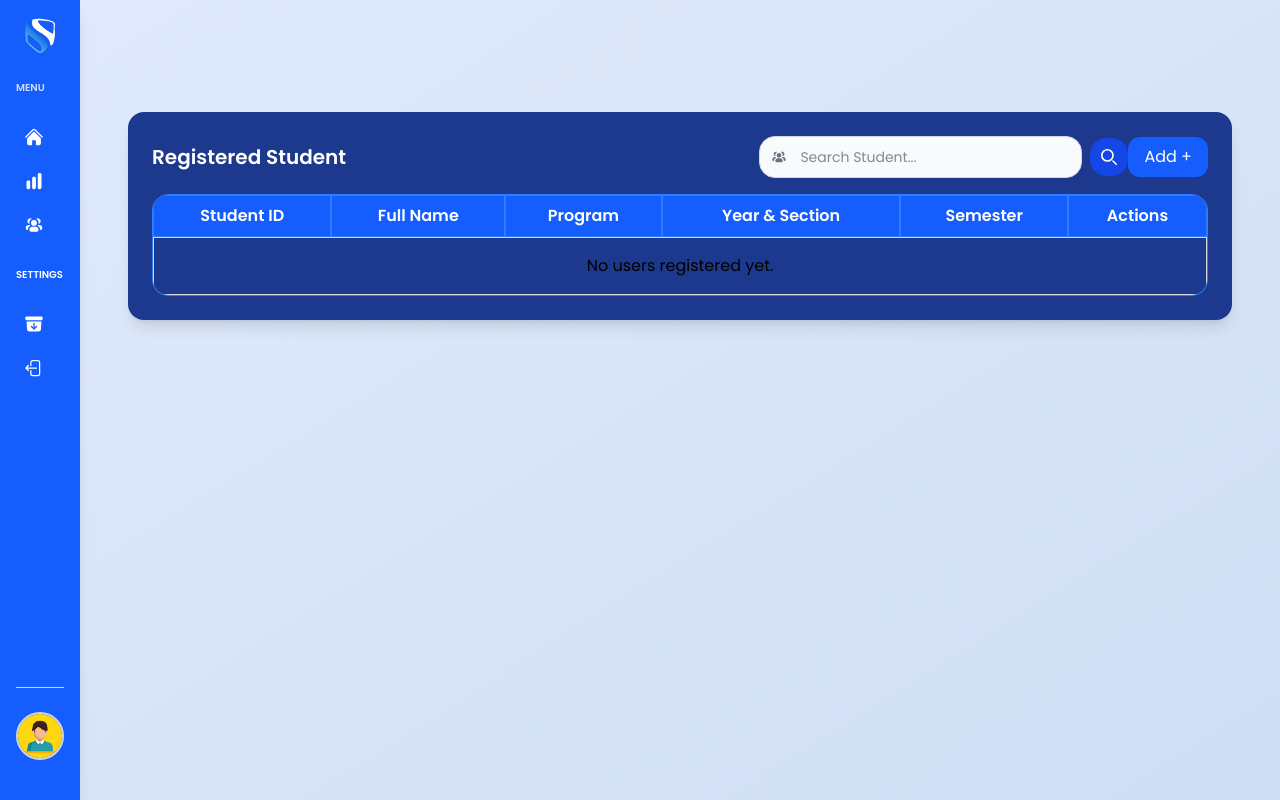
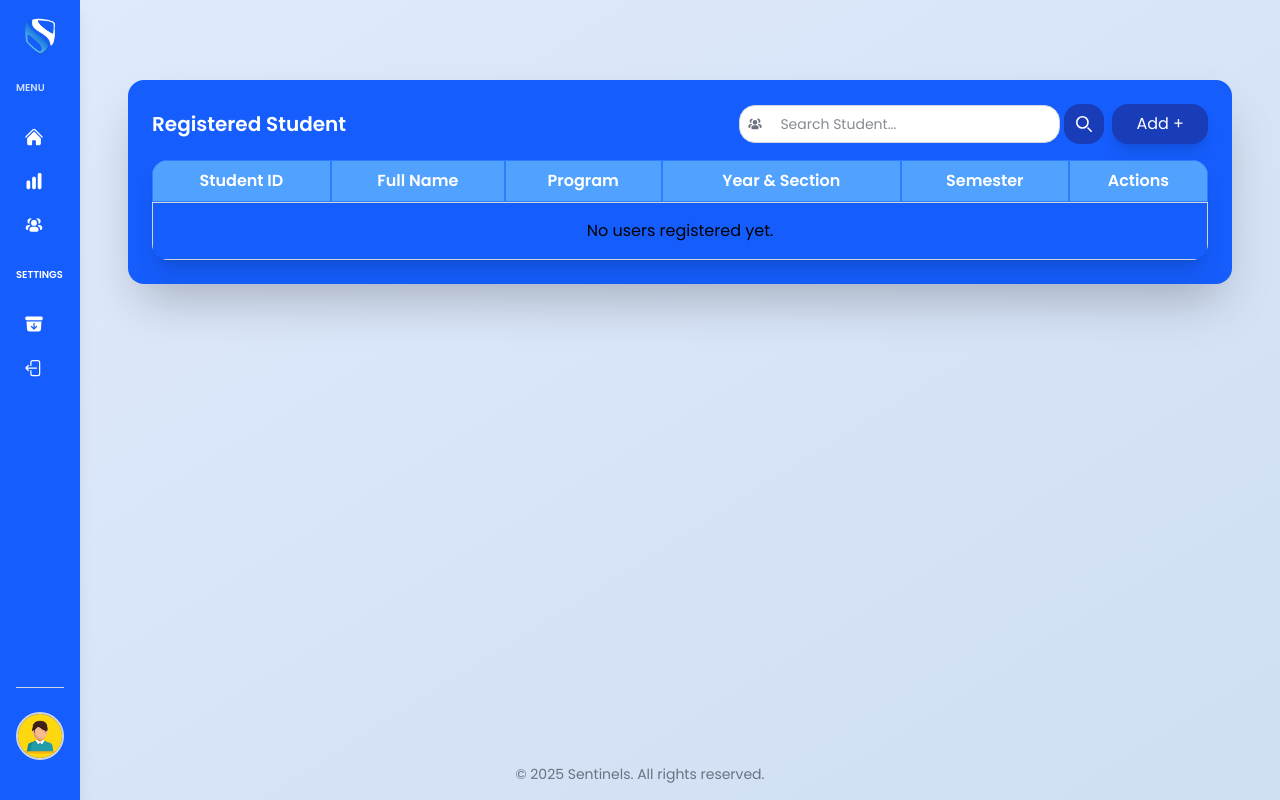
Before and after one commit to Yirmeyahuu/Sentinelsadmin, a Django app: page /Faculty/add/ in a window 1280 px wide. Run offline with Django 5.2, Linux system fonts and the light colour scheme; style sheets or scripts are compiled from the project's sources; some libraries are stand-ins or nearby versions.

Commit message:
fixed issues in UI of homepage and student page.

```diff
--- a/Faculty/templates/Students/student-list.html
+++ b/Faculty/templates/Students/student-list.html
@@ -68,8 +68,9 @@
     </div>
 </div>
 
+<!-- Student Table -->
 <div class="p-6 ml-20"> <!-- Added margin to prevent overlap with sidebar -->
-    <div class="bg-blue-900 shadow-lg rounded-2xl p-6 overflow-x-auto"> <!-- Ensures table responsiveness -->
+    <div class="bg-blue-600 shadow-2xl rounded-2xl p-6 overflow-x-auto"> <!-- Ensures table responsiveness -->
         <div class="flex justify-between items-center mb-4">
             <h2 class="text-xl font-bold text-white">Registered Student</h2>
             <div class="flex items-center space-x-4">
@@ -77,14 +78,14 @@
                 <form class="flex items-center max-w-sm mx-auto">
                     <label for="simple-search" class="sr-only">Search</label>
                     <div class="relative w-full">
-                        <div class="absolute inset-y-0 start-0 flex items-center ps-3 pointer-events-none">
+                        <div class="absolute inset-y-0 start-0 flex items-center ps-2 pointer-events-none">
                             <svg viewBox="0 0 24 24" fill="currentColor" class="w-4 h-4 text-gray-500 dark:text-gray-400">
                                 <path fill-rule="evenodd" d="M12 6a3.5 3.5 0 1 0 0 7 3.5 3.5 0 0 0 0-7Zm-1.5 8a4 4 0 0 0-4 4 2 2 0 0 0 2 2h7a2 2 0 0 0 2-2 4 4 0 0 0-4-4h-3Zm6.82-3.096a5.51 5.51 0 0 0-2.797-6.293 3.5 3.5 0 1 1 2.796 6.292ZM19.5 18h.5a2 2 0 0 0 2-2 4 4 0 0 0-4-4h-1.1a5.503 5.503 0 0 1-.471.762A5.998 5.998 0 0 1 19.5 18ZM4 7.5a3.5 3.5 0 0 1 5.477-2.889 5.5 5.5 0 0 0-2.796 6.293A3.501 3.501 0 0 1 4 7.5ZM7.1 12H6a4 4 0 0 0-4 4 2 2 0 0 0 2 2h.5a5.998 5.998 0 0 1 3.071-5.238A5.505 5.505 0 0 1 7.1 12Z" clip-rule="evenodd"/>
                             </svg>
                         </div>
-                        <input type="text" id="searchBar" class="bg-gray-50 border border-gray-300 text-gray-900 text-sm rounded-2xl focus:ring-blue-500 focus:border-blue-500 block w-full ps-10 p-2.5  dark:bg-white dark:border-blue-500 dark:placeholder-gray-400 dark:text-gray-500 dark:focus:ring-blue-500 dark:focus:border-blue-500" placeholder="Search Student..." required />
+                        <input type="text" id="searchBar" class="bg-white pl-10 border border-gray-300 text-gray-900 text-sm rounded-2xl block w-full ps-14 p-2" placeholder="Search Student..." required />
                     </div>
-                    <button type="submit" class="p-2.5 ms-2 text-sm font-medium text-white bg-blue-700 rounded-2xl border border-blue-700 hover:bg-blue-800 focus:ring-4 focus:outline-none focus:ring-blue-300 dark:bg-blue-600 dark:hover:bg-blue-700 dark:focus:ring-blue-800">
+                    <button type="submit" class="p-3 text-sm ms-1 font-medium text-white bg-blue-800 rounded-2xl hover:bg-blue-700 focus:outline-none ">
                         <svg class="w-4 h-4" aria-hidden="true" xmlns="http://www.w3.org/2000/svg" fill="none" viewBox="0 0 20 20">
                             <path stroke="currentColor" stroke-linecap="round" stroke-linejoin="round" stroke-width="2" d="m19 19-4-4m0-7A7 7 0 1 1 1 8a7 7 0 0 1 14 0Z"/>
                         </svg>
@@ -92,19 +93,15 @@
                     </button>
                 </form>
                 <!-- Add Button -->
-                <button class="bg-blue-600 text-white px-4 py-2 rounded-xl hover:bg-blue-700 transition duration-200" onclick="openModal()">Add +</button>
+                <button class="bg-blue-800 text-white ms-2 px-6 py-2 shadow-lg rounded-2xl hover:bg-blue-700 transition duration-200" onclick="openModal()">Add +</button>
             </div>
         </div>
 
-
-
-
-
         <!-- Student Table -->
-        <div class="overflow-hidden rounded-2xl border border-blue-500">
+        <div class="overflow-hidden rounded-2xl shadow-xl ">
             <table class="w-full min-w-[800px] border-separate border-spacing-0 rounded-lg"> <!-- Ensures minimum width -->
                 <thead>
-                    <tr class="bg-blue-600 text-white">
+                    <tr class="bg-blue-400 text-white">
                         <th class="border border-blue-500 p-2">Student ID</th>
                         <th class="border border-blue-500 p-2">Full Name</th>
                         <th class="border border-blue-500 p-2">Program</th>
@@ -159,15 +156,14 @@
 
 
 <!-- Add Student Modal -->
-<!-- Replace the existing Add Student Modal div with this updated version -->
 <div id="modal" class="fixed inset-0 flex justify-center items-center hidden z-50">
     <!-- Backdrop with blur effect -->
     <div class="fixed inset-0 backdrop-blur-sm bg-gray-900/50"></div>
 
     <!-- Modal Content -->
-    <div class="bg-blue-700 border border-white p-12 rounded-3xl shadow-lg w-1/2 z-10">
-        <h2 class="text-xl font-bold mb-4 text-white">Add Student</h2>
-        <div class="border-t border-white p-2 mt-auto"></div>
+    <div class="bg-gray-100 border border-white p-12 rounded-3xl shadow-lg w-1/2 z-10">
+        <h2 class="text-xl font-bold mb-4 text-blue-500">Add Student</h2>
+        <div class="border-t border-blue-500 p-2 mt-auto"></div>
         <!-- ... rest of your form content ... -->
          <form id="studentForm" action="{% url 'add_student' %}" method="POST">
             {% csrf_token %}
@@ -176,35 +172,35 @@
             <div class="grid grid-cols-2 gap-4">
                 <!-- Student ID -->
                 <div>
-                    <label class="block text-sm font-medium mb-2 text-white">Student ID <span> (required) </span></label>
-                    <input type="text" name="student_id" placeholder="Enter Student ID" class="w-full p-2 border border-gray-300 rounded-lg">
+                    <label class="block text-sm font-bold mb-2 text-blue-500">Student ID <span> (e.g. 12-1234-56) </span></label>
+                    <input type="text" name="student_id" placeholder="Enter Student ID" class="w-full p-4 border border-gray-300 rounded-2xl">
                     <p id="student_id_error" class="text-red-500 text-sm hidden">Please enter Student ID</p>
                 </div>
 
                 <!-- First Name -->
                 <div>
-                    <label class="block text-sm font-medium mb-2 text-white">First Name <span> (required) </span></label>
-                    <input type="text" name="first_name" placeholder="Enter First Name" class="w-full p-2 border border-gray-300 rounded-lg">
+                    <label class="block text-sm font-bold mb-2 text-blue-500">First Name</label>
+                    <input type="text" name="first_name" placeholder="Enter First Name" class="w-full p-4 border border-gray-300 rounded-2xl">
                     <p id="first_name_error" class="text-red-500 text-sm hidden">Please enter First Name</p>
                 </div>
 
                 <!-- Last Name -->
                 <div>
-                    <label class="block text-sm font-medium mb-2 text-white">Last Name <span> (required) </span></label>
-                    <input type="text" name="last_name" placeholder="Enter Last Name" class="w-full p-2 border border-gray-300 rounded-lg">
+                    <label class="block text-sm font-bold mb-2 text-blue-500">Last Name</label>
+                    <input type="text" name="last_name" placeholder="Enter Last Name" class="w-full p-4 border border-gray-300 rounded-2xl">
                     <p id="last_name_error" class="text-red-500 text-sm hidden">Please enter Last Name</p>
                 </div>
 
                 <!-- Middle Initial -->
                 <div>
-                    <label class="block text-sm font-medium mb-2 text-white">Middle Initial <span> (optional) </span></label>
-                    <input type="text" name="middle_initial" placeholder="Enter Middle Initial" class="w-full p-2 border border-gray-300 rounded-lg">
+                    <label class="block text-sm font-bold mb-2 text-blue-500">Middle Initial <span></label>
+                    <input type="text" name="middle_initial" placeholder="Enter Middle Initial" class="w-full p-4 border border-gray-300 rounded-2xl">
                 </div>
 
                 <!-- Program -->
                 <div>
-                    <label class="block text-sm font-medium mb-2 text-white">Program <span> (required) </span></label>
-                    <select name="program" class="w-full p-2 border border-gray-300 rounded-lg">
+                    <label class="block text-sm font-bold mb-2 text-blue-500">Program</label>
+                    <select name="program" class="w-full p-4 border border-gray-300 rounded-2xl">
                         <option value="" disabled selected>-Select Option-</option>
                         <option value="Computer Science">Computer Science</option>
                         <option value="Information Technology">Information Technology</option>
@@ -214,15 +210,15 @@
 
                 <!-- Year & Section -->
                 <div>
-                    <label class="block text-sm font-medium mb-2 text-white">Year & Section <span> (Ex. 3A) </span></label>
-                    <input type="text" name="year_section" placeholder="Enter Year and Section" class="w-full p-2 border border-gray-300 rounded-lg">
+                    <label class="block text-sm font-bold mb-2 text-blue-500">Year & Section <span> (Ex. 3A) </span></label>
+                    <input type="text" name="year_section" placeholder="Enter Year and Section" class="w-full p-4 border border-gray-300 rounded-2xl">
                     <p id="year_section_error" class="text-red-500 text-sm hidden">Please enter Year & Section</p>
                 </div>
 
                 <!-- Semester -->
                 <div>
-                    <label class="block text-sm font-medium mb-2 text-white">Semester <span> (required) </span></label>
-                    <select name="semester" class="w-full p-2 border border-gray-300 rounded-lg">
+                    <label class="block text-sm font-bold mb-2 text-blue-500">Semester</label>
+                    <select name="semester" class="w-full p-4 border border-gray-300 rounded-2xl">
                         <option value="" disabled selected>-Select Option-</option>
                         <option value="1st Semester">1st Semester</option>
                         <option value="2nd Semester">2nd Semester</option>
@@ -250,7 +246,6 @@
 
     </div>
 </div>
-
 
 
 
--- a/Faculty/views.py
+++ b/Faculty/views.py
@@ -16,9 +16,6 @@ db = firestore.client()
 
 @login_required(login_url='faculty_login')
 def Faculty_home(request):
-    if request.headers.get('HX-Request'):
-        # Handle the request as an HTMX request
-        return render(request, 'Home/faculty-home.html')
     faculty_id = request.user.username
 
     users_ref = db.collection('Authorized Faculty')
@@ -29,7 +26,63 @@ def Faculty_home(request):
         faculty_doc = query[0]
         faculty_data = faculty_doc.to_dict()
 
-    return render(request, 'Home/faculty-home.html', {"faculty_data": faculty_data})
+    # Count total users from Registered_Students collection
+    students_ref = db.collection("Registered_Students")
+    students = students_ref.stream()
+    total_users = sum(1 for _ in students)
+
+    # Placeholder values for now
+    active_percentage = 50
+    inactive_percentage = 25
+
+    calendar_days = [
+        {'date': 29, 'today': False},
+        {'date': 30, 'today': False},
+        {'date': 31, 'today': False},
+        {'date': 1, 'today': False},
+        {'date': 2, 'today': False},
+        {'date': 3, 'today': False},
+        {'date': 4, 'today': False},
+        {'date': 5, 'today': False},
+        {'date': 6, 'today': False},
+        {'date': 7, 'today': False},
+        {'date': 8, 'today': False},
+        {'date': 9, 'today': False},
+        {'date': 10, 'today': False},
+        {'date': 11, 'today': False},
+        {'date': 12, 'today': False},
+        {'date': 13, 'today': False},
+        {'date': 14, 'today': False},
+        {'date': 15, 'today': False},
+        {'date': 16, 'today': False},
+        {'date': 17, 'today': False},
+        {'date': 18, 'today': False},
+        {'date': 19, 'today': False},
+        {'date': 20, 'today': True},
+        {'date': 21, 'today': False},
+        {'date': 22, 'today': False},
+        {'date': 23, 'today': False},
+        {'date': 24, 'today': False},
+        {'date': 25, 'today': False},
+        {'date': 26, 'today': False},
+        {'date': 27, 'today': False},
+        {'date': 28, 'today': True},
+    ]
+
+    almost_due_tasks = [
+        {'name': 'Activity 1: Novice', 'color': 'red'},
+        {'name': 'Activity 2: Novice', 'color': 'yellow'},
+        {'name': 'Project 1: Novice', 'color': 'green'}
+    ]
+
+    return render(request, 'Home/faculty-home.html', {
+        "faculty_data": faculty_data,
+        "total_users": total_users,
+        "active_percentage": active_percentage,
+        "inactive_percentage": inactive_percentage,
+        "calendar_days": calendar_days,
+        "almost_due_tasks": almost_due_tasks,
+    })
 
 @login_required(login_url='faculty_login')
 def student_list(request):
--- a/theme/templates/Faculty/faculty-base.html
+++ b/theme/templates/Faculty/faculty-base.html
@@ -46,7 +46,7 @@
 
             <!-- Sidebar Menu -->
             <nav>
-                <p class="text-white font-bold uppercase transition-all duration-300 ease-in-out mb-6"
+                <p class="text-white font-bold uppercase transition-all duration-600 ease-in-out mb-6"
                    :class="expanded ? 'text-sm opacity-100' : 'text-[10px] opacity-80'">
                     Menu
                 </p>
@@ -54,13 +54,13 @@
                 <ul class="space-y-2">
 
                     <li>
-                        <a href="{% url 'home-page' %}" class="flex items-center p-2 hover:bg-blue-700 rounded rounded-2xl cursor-pointer transition-all duration-300 ease-in-out
+                        <a href="{% url 'home-page' %}" class="flex items-center p-2 hover:bg-blue-700 rounded rounded-2xl cursor-pointer transition-all duration-500 ease-in-out
                                                                 {% if request.path == '/Faculty/homepage/' %} bg-blue-700 {% else %} hover:bg-blue-700 {% endif %} ">
                             <svg viewBox="0 0 24 24" fill="currentColor" class="h-5 w-5 mr-2 flex-shrink-0">
                                 <path d="M11.47 3.841a.75.75 0 0 1 1.06 0l8.69 8.69a.75.75 0 1 0 1.06-1.061l-8.689-8.69a2.25 2.25 0 0 0-3.182 0l-8.69 8.69a.75.75 0 1 0 1.061 1.06l8.69-8.689Z" />
                                 <path d="m12 5.432 8.159 8.159c.03.03.06.058.091.086v6.198c0 1.035-.84 1.875-1.875 1.875H15a.75.75 0 0 1-.75-.75v-4.5a.75.75 0 0 0-.75-.75h-3a.75.75 0 0 0-.75.75V21a.75.75 0 0 1-.75.75H5.625a1.875 1.875 0 0 1-1.875-1.875v-6.198a2.29 2.29 0 0 0 .091-.086L12 5.432Z" />
                             </svg>
-                            <span x-show="expanded" class="w-full transition-all duration-500 ease-in-out">Home</span>
+                            <span x-show="expanded" class="w-full transition-all duration-800 ease-in-out">Home</span>
                         </a>
                     </li>
 
@@ -226,9 +226,13 @@
                 <!-- Content Wrapper -->
         <div class="flex flex-col flex-1">
             <!-- Page Content (Dynamic Content) -->
-            <main id="mainContent" class="p-6 mt-16">
-                {% block content %}{% endblock %}
+            <main id="mainContent" class="p-6 mt-8">
+                {% block content %}
+                {% endblock %}
             </main>
+            <footer class="w-full text-center py-4 text-gray-500 text-sm mt-auto">
+                &copy; {% now "Y" %}  Sentinels. All rights reserved.
+            </footer>
         </div>
     </div>
 
```
Also changed, not shown: Faculty/templates/Home/faculty-home.html (+85 -51 lines).
